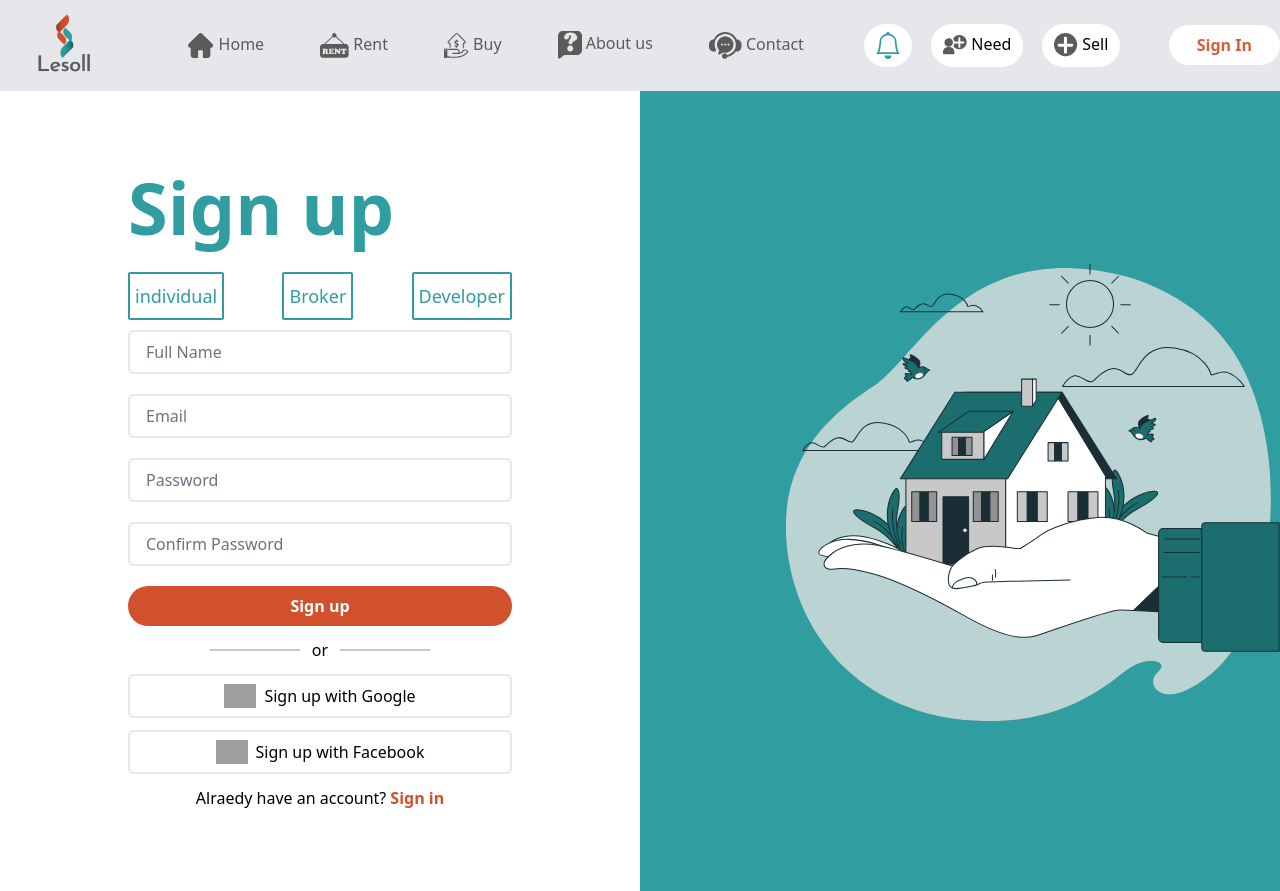
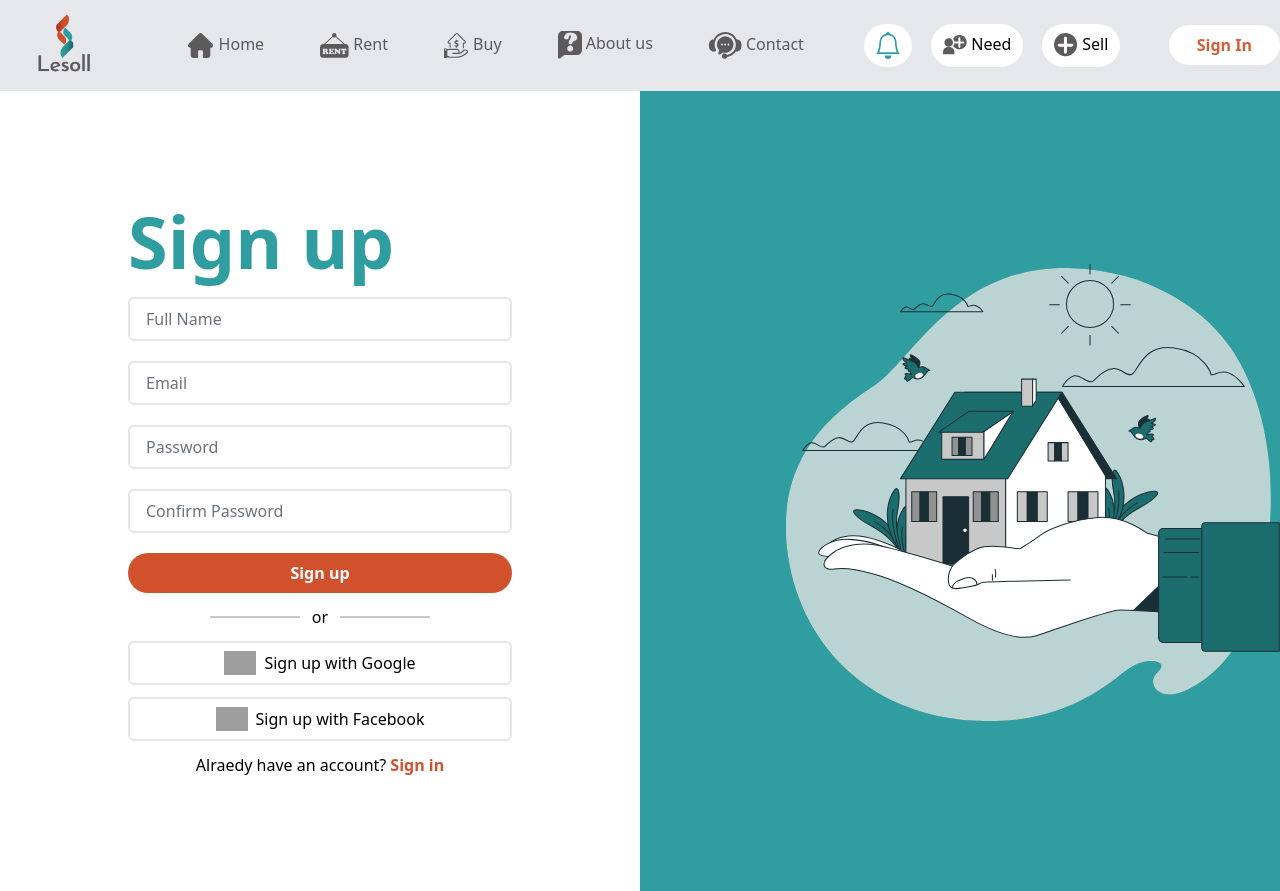
Before and after one commit to Lesoll-Team/frontend-site, a Next.js app: page /signup in a window 1280 px wide. Built offline with nearby package versions, Linux system fonts and the light colour scheme; grey boxes are pictures that could not be loaded.

Commit message:
fix: edit

```diff
--- a/src/pages/signup/index.jsx
+++ b/src/pages/signup/index.jsx
@@ -55,7 +55,7 @@ const SignUp = () => {
         >
           <h1 className="text-7xl mb-5 text-lightGreen font-black">Sign up</h1>
           {/* Form inputs */}
-          <div className="users flex my-5 justify-between  group:">
+          {/* <div className="users flex my-5 justify-between  group:">
             <div className="user__lable">
               <input
                 className="rounded-sm checked:bg-lightGreen group-checked:bg-lightGreen users__input"
@@ -112,7 +112,7 @@ const SignUp = () => {
                 Developer
               </label>
             </div>
-          </div>
+          </div> */}
           <Input type="text" placeholder="Full Name" required={true} />
           <Input type="email" placeholder="Email" />
           <Input type="password" placeholder="Password" />
```
